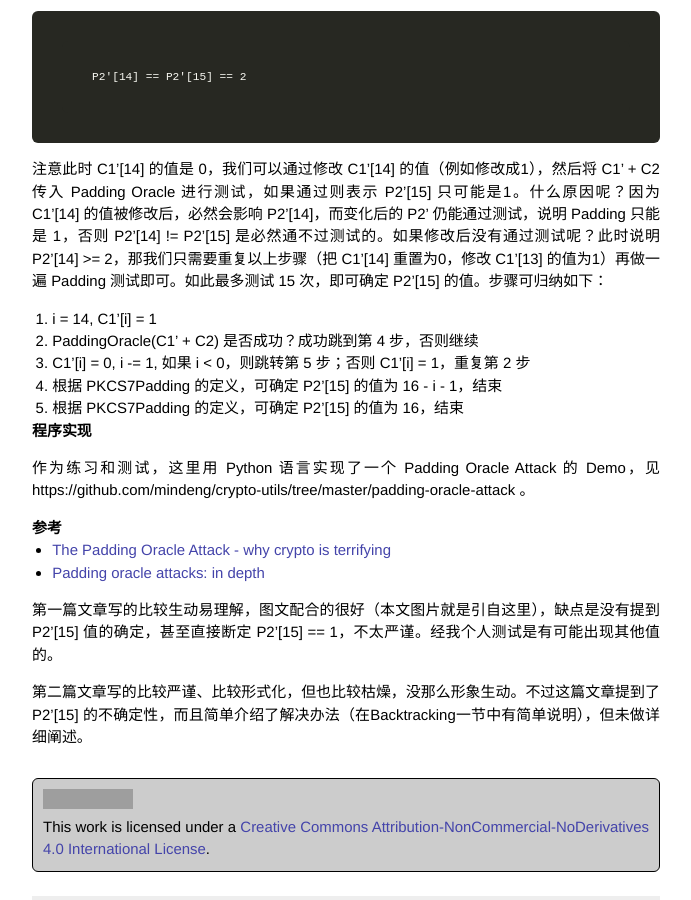
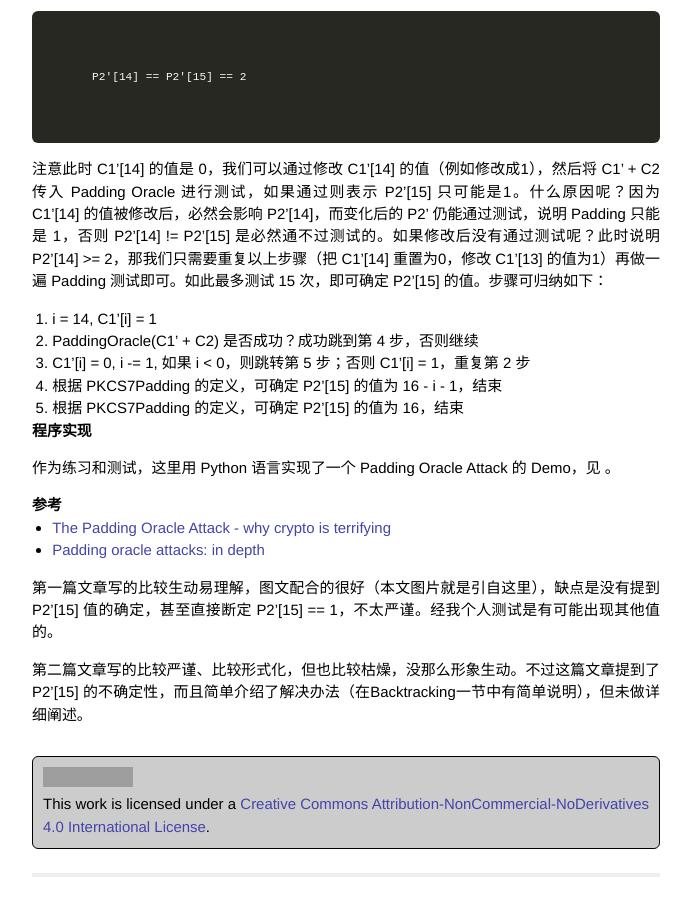
Before and after one commit to mindeng/mindeng.github.io, a Jekyll site: the page built from _posts/2016-05-13-padding-oracle-attack.markdown, in a window 1280 px wide and 900 px high, scrolled down 5429 px. Shown: the whole window, without its empty margins (294-985 px from the left). Built offline with Jekyll 4.4.1, drawn with Linux system fonts in a browser that asks for light colours; after the commit the page ends 6306 px from its top, so only the background shows below that; grey boxes are pictures that could not be loaded.

Commit message:
Trival fixed.

```diff
--- a/_posts/2016-05-13-padding-oracle-attack.markdown
+++ b/_posts/2016-05-13-padding-oracle-attack.markdown
@@ -168,7 +168,7 @@
 1. 根据 PKCS7Padding 的定义，可确定 P2'[15] 的值为 16，结束
 
 ## 程序实现
-作为练习和测试，这里用 Python 语言实现了一个 Padding Oracle Attack 的 Demo，见 https://github.com/mindeng/crypto-utils/tree/master/padding-oracle-attack 。
+作为练习和测试，这里用 Python 语言实现了一个 Padding Oracle Attack 的 Demo，见 [](https://github.com/mindeng/crypto-utils/tree/master/padding-oracle-attack) 。
 
 ## 参考
 
```
